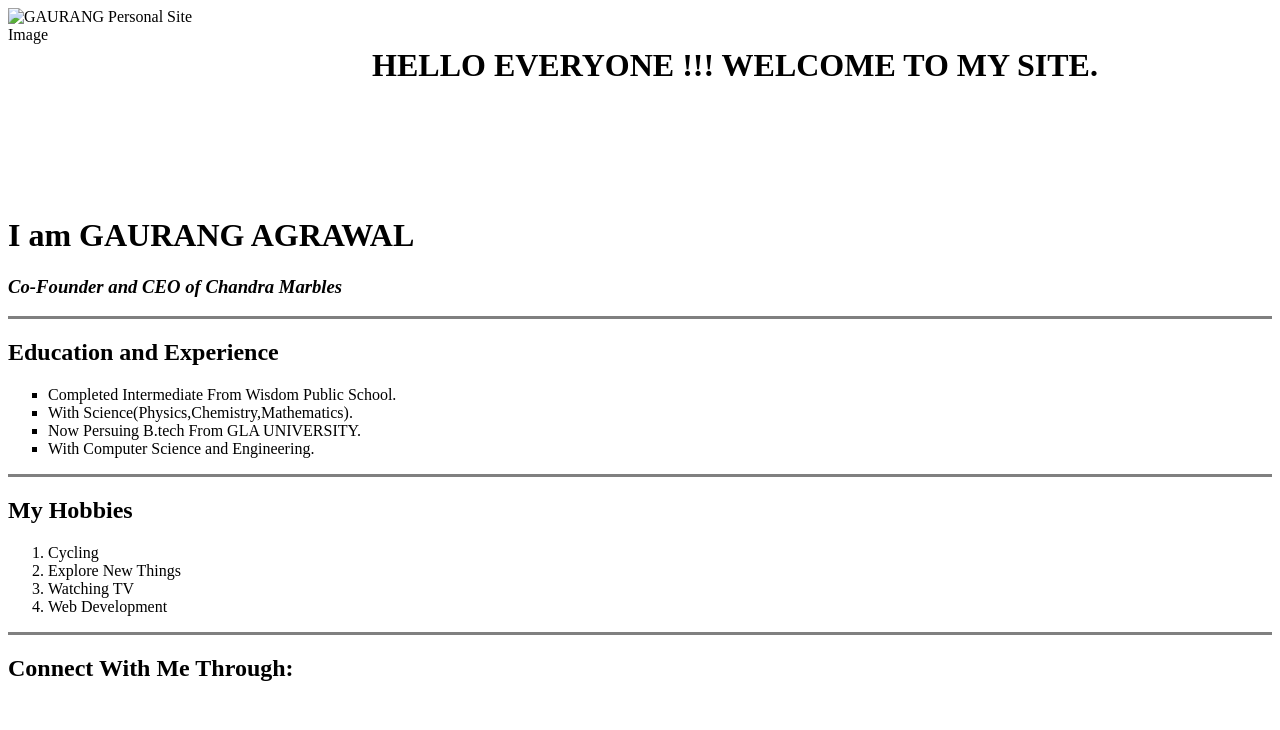
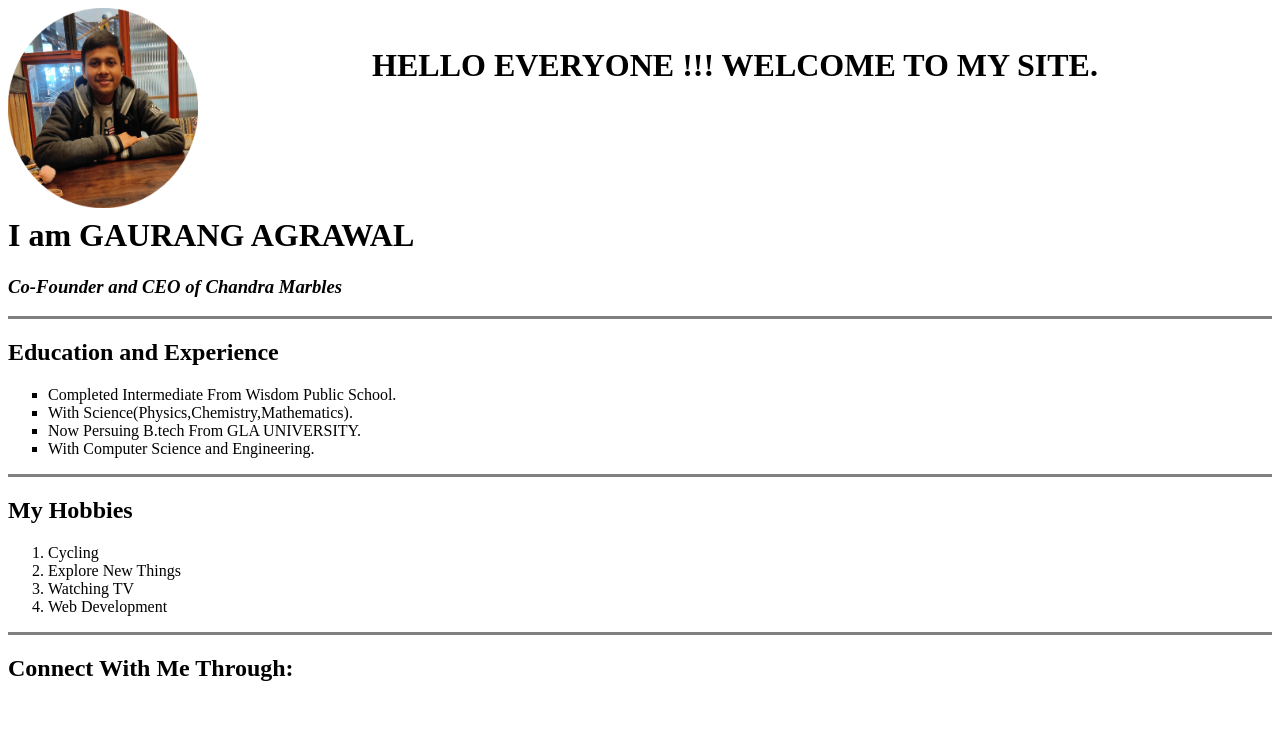
Before and after one commit to GAURANG16AGRAWAL/Web-development, a plain HTML site: page index.html in a window 1280 px wide. Shown: the top 730 px of the page. Drawn offline with Linux system fonts and the light colour scheme.

Commit message:
Update index.html

```diff
--- a/index.html
+++ b/index.html
@@ -7,7 +7,7 @@
     <title>GAURANG'S PERSONAL WEBSITE</title>
 </head>
 <body>
-    <img src=image.png"
+    <img src="image1.png"
      alt="GAURANG Personal Site Image" width="190" height="200" style="float:left" >
      <br>
     <center>
```
